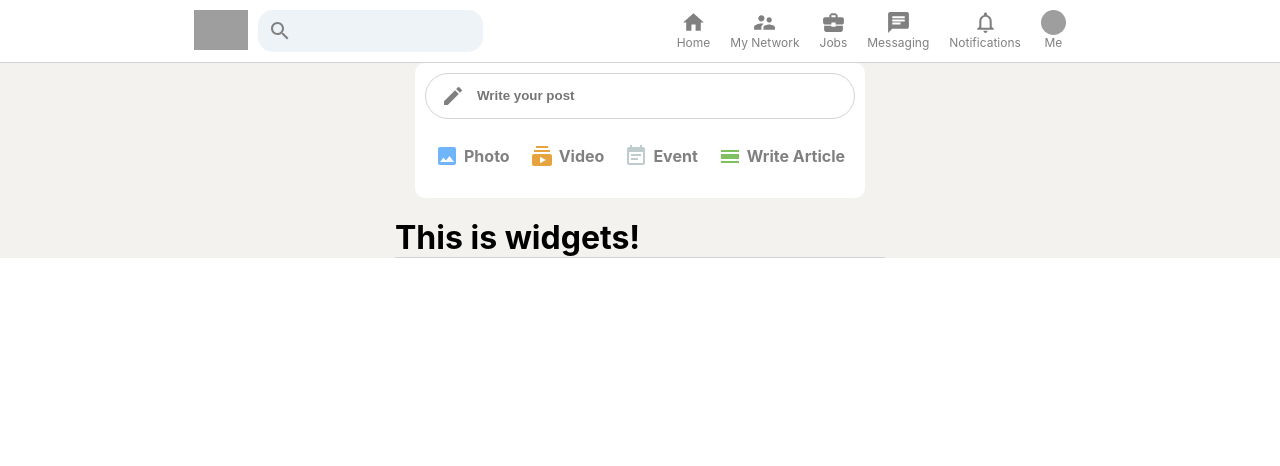
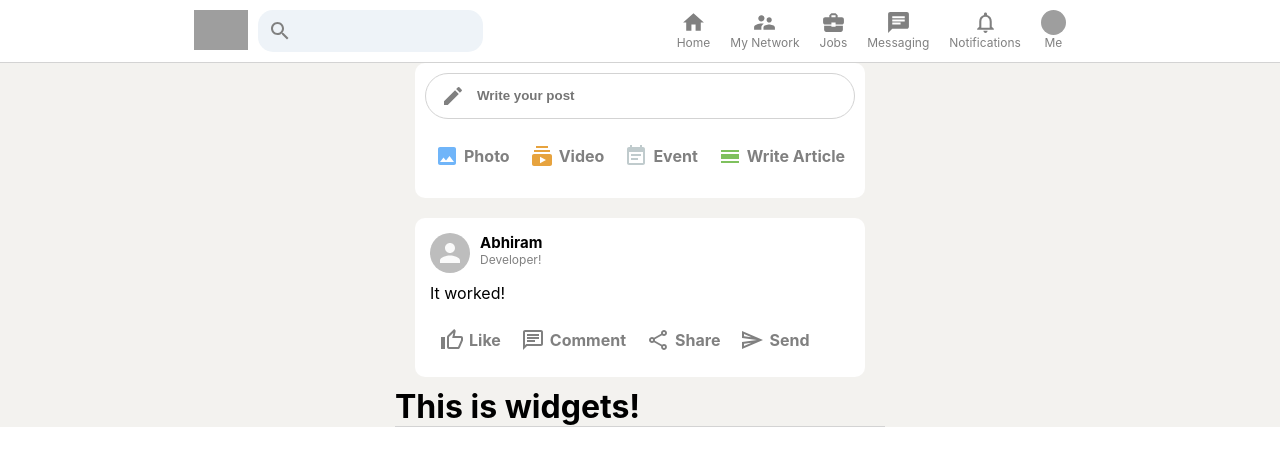
Before and after one commit to abhiram11/LinkedIn-Clone-in-React, a React (Create React App) app in the folder linkedin-clone/: page / in a window 1280 px wide. Shown: the top 466 px of the page. Built offline with nearby package versions, Linux system fonts and the light colour scheme; grey boxes are pictures that could not be loaded.

Commit message:
added post as well, using REUSABLE component! big thing, now starting States n stuff!

```diff
--- a/linkedin-clone/src/App.js
+++ b/linkedin-clone/src/App.js
@@ -12,6 +12,10 @@
 //1:09:21 using FUNCTIONS instead of REUSABLE COMPONENTS .. !!! Takes in arguements, and returns values!
 //1:16:30 using "form" so that as we press Enter it submits (?), We also hide the "Send" button
 //1:20:30 a form submitted refreshes the page..!!!
+//1:27:45 sonny's dad from kenya nice to know haha
+//1:28:00 POSTS begin!!!!
+//1:33:40 handle large texts in p tag or others using overflow-wrap: anywhere;
+//1:35:00 ****!!!REUSE THE INPUT OPTION (PHOTO VIDEO EVENT ARTICLE) for LIKE COMMENT SHARE ETC as WELL!!!!!
 
 function App() {
   return (
--- a/linkedin-clone/src/Feed.js
+++ b/linkedin-clone/src/Feed.js
@@ -6,6 +6,7 @@
 import SubscriptionsIcon from "@material-ui/icons/Subscriptions";
 import EventNoteIcon from "@material-ui/icons/EventNote";
 import CalendarViewDayIcon from "@material-ui/icons/CalendarViewDay";
+import Post from "./Post";
 
 function Feed() {
   return (
@@ -30,6 +31,9 @@
           />
         </div>
       </div>
+
+      {/* POSTS */}
+      <Post name="Abhiram" description="Developer!" message="It worked!" />
     </div>
   );
 }
--- /dev/null
+++ b/linkedin-clone/src/Post.css
@@ -0,0 +1,32 @@
+.post {
+  background-color: white;
+  padding: 15px;
+  border-radius: 10px;
+  margin-bottom: 10px;
+}
+
+.post__header {
+  display: flex;
+  margin-bottom: 10px;
+}
+
+.post__info {
+  margin-left: 10px;
+}
+
+.post__info > p {
+  font-size: 12px;
+  color: gray;
+}
+
+.post__info > h2 {
+  font-size: 15px;
+}
+
+.post__body {
+  overflow-wrap: anywhere;
+}
+
+.post__buttons {
+  display: flex;
+}
--- /dev/null
+++ b/linkedin-clone/src/Post.js
@@ -0,0 +1,33 @@
+import { Avatar } from "@material-ui/core";
+import React from "react";
+import InputOption from "./InputOption";
+import ThumbUpAltOutlinedIcon from "@material-ui/icons/ThumbUpAltOutlined";
+import ChatOutlinedIcon from "@material-ui/icons/ChatOutlined";
+import ShareOutlinedIcon from "@material-ui/icons/ShareOutlined";
+import SendOutlinedIcon from "@material-ui/icons/SendOutlined";
+import "./Post.css";
+
+function Post({ name, description, message, photoUrl }) {
+  return (
+    <div className="post">
+      <div className="post__header">
+        <Avatar />
+        <div className="post__info">
+          <h2>{name}</h2>
+          <p>{description}</p>
+        </div>
+      </div>
+      <div className="post__body">
+        <p>{message}</p>
+      </div>
+      <div className="post__buttons">
+        <InputOption Icon={ThumbUpAltOutlinedIcon} title="Like" />
+        <InputOption Icon={ChatOutlinedIcon} title="Comment" />
+        <InputOption Icon={ShareOutlinedIcon} title="Share" />
+        <InputOption Icon={SendOutlinedIcon} title="Send" />
+      </div>
+    </div>
+  );
+}
+
+export default Post;
```
